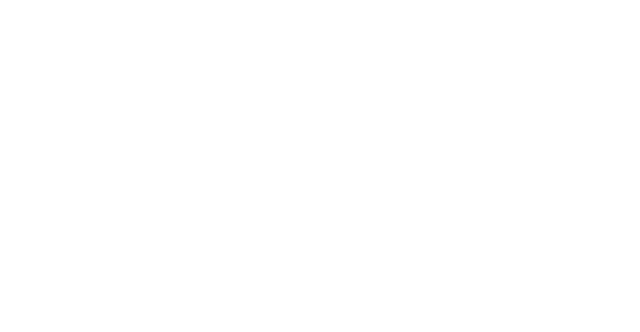
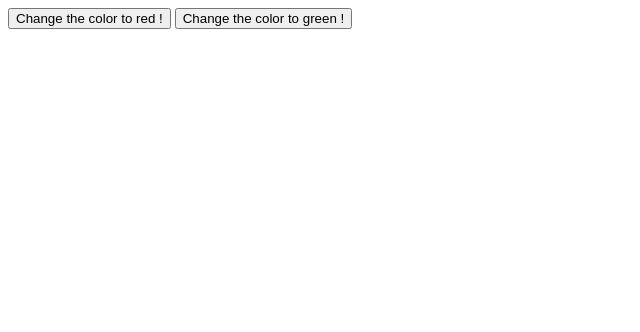
Before and after one commit to Dreamsanon/changecolor, a plain HTML site: page index.html in a window 1280 px wide. Shown: the whole page, without its empty margins (0-640 px from the left). Drawn offline with nearby package versions, Linux system fonts and the light colour scheme.

Commit message:
Add buttons and div#Colored

```diff
--- a/index.html
+++ b/index.html
@@ -5,6 +5,10 @@
 	<title>Change color easy</title>
 </head>
 <body>
+	<button id="changeColorRed">Change the color to red !</button>
+	<button id="changeColorGreen">Change the color to green !</button>
+
+	<div id="colored" style="width:300px;height:300px;"></div>
 
 <!-- JAVASCRIPT -->
 <script src="https://ajax.googleapis.com/ajax/libs/jquery/1.12.4/jquery.min.js"></script>
```
